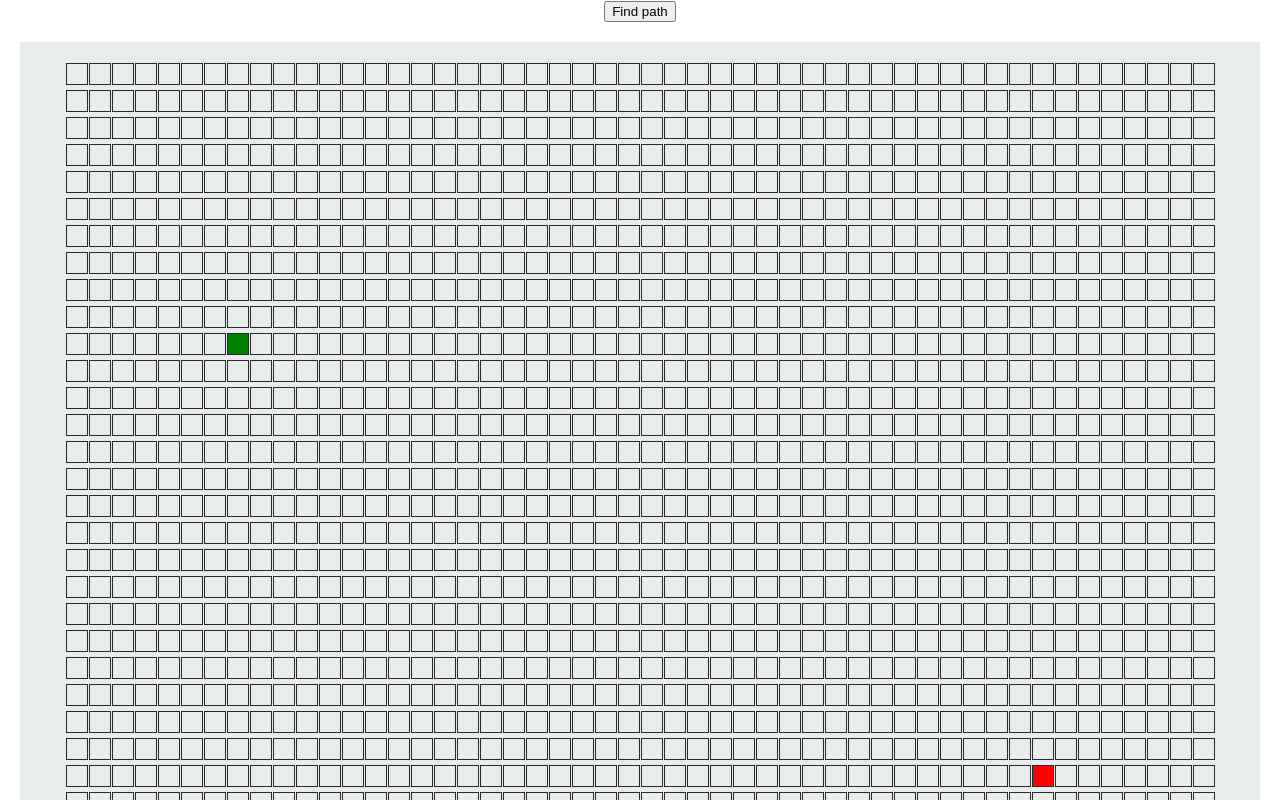
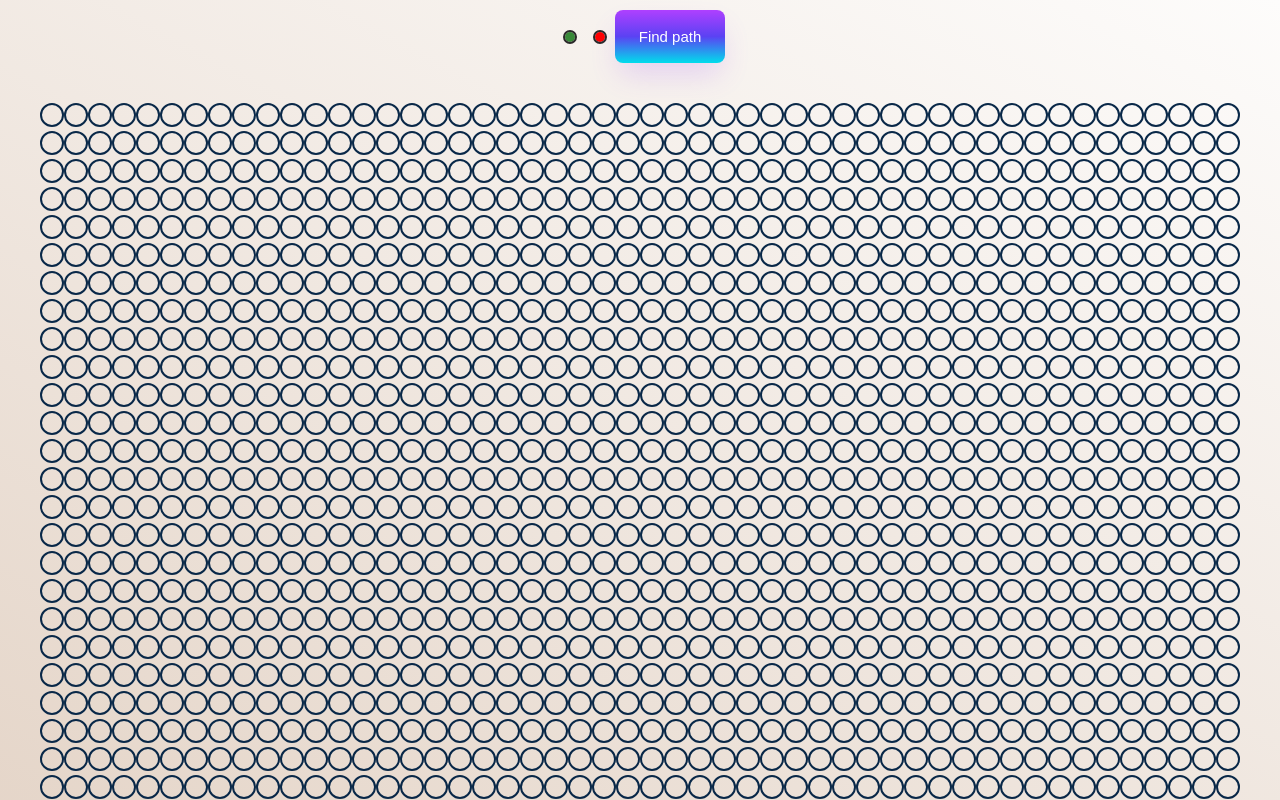
Before and after one commit to HarshaSiriki/pathfinder, a React (Create React App) app: page / in a window 1280 px wide. Shown: the top 800 px of the page. Built offline with nearby package versions, Linux system fonts and the light colour scheme.

Commit message:
implemented drag and drop for the start and finish nodes

```diff
--- a/package.json
+++ b/package.json
@@ -7,6 +7,9 @@
     "@testing-library/react": "^13.4.0",
     "@testing-library/user-event": "^13.5.0",
     "react": "^18.2.0",
+    "react-beautiful-dnd": "^13.1.1",
+    "react-dnd": "^16.0.1",
+    "react-dnd-html5-backend": "^16.0.1",
     "react-dom": "^18.2.0",
     "react-scripts": "5.0.1",
     "web-vitals": "^2.1.4"
--- a/src/Algorithms/dijkstra.js
+++ b/src/Algorithms/dijkstra.js
@@ -1,89 +1,69 @@
-export function dijkstra (grid,startNode, endNode){
+export function dijkstra(grid, startNode, endNode) {
   const visitedNodes = [];
   startNode.distance = 0;
   let unvisitedNodes = getAllNodes(grid);
 
+  while (!!unvisitedNodes.length) {
+    unvisitedNodes.sort((nodeA, nodeB) => nodeA.distance - nodeB.distance);
+    const closestNode = unvisitedNodes.shift();
 
-    while(!!unvisitedNodes.length){
-        //unvisitedNodes= sortNodesByDistance(unvisitedNodes);
-        unvisitedNodes.sort((nodeA,nodeB) => nodeA.distance - nodeB.distance);
-        const closestNode = unvisitedNodes.shift();
-        console.log("closestNode:",closestNode);
-        console.log("unvisitedNodes:",unvisitedNodes);
-        // console.log("startNode: ",startNode);
-        // console.log("endNode: ",endNode);
+    if (closestNode.type === "wall") continue;
 
-        if(closestNode.type === "wall") continue;
-
-        if(closestNode.distance === Infinity) return visitedNodes;
+    if (closestNode.distance === Infinity) return visitedNodes;
 
     closestNode.isVisited = true;
     visitedNodes.push(closestNode);
 
-        if(closestNode.type === "finish-node") return visitedNodes;
-        const unvisitedNeighbours = updateUnvisitedNeighbours(closestNode,grid);
-        console.log("unvisited neighbours:",unvisitedNeighbours);
-        try{
-            for(let i=0;i<unvisitedNeighbours.length;i++){
-                console.log(`node[${unvisitedNeighbours[i].row}][${unvisitedNeighbours[i].col}]`);
-                console.log(`unvisited nodes in loop: ${unvisitedNeighbours[i].row},${unvisitedNeighbours[i].col},${unvisitedNeighbours[i].distance}`);
-                unvisitedNodes[unvisitedNeighbours[i].row][unvisitedNeighbours[i].col] = unvisitedNeighbours[i];
-                console.log("unvisited nodes in loop: ",unvisitedNodes);
+    if (closestNode.type === "finish-node") return visitedNodes;
+    const unvisitedNeighbours = updateUnvisitedNeighbours(closestNode, grid);
+    console.log("unvisited neighbours:", unvisitedNeighbours);
+    try {
+      for (let i = 0; i < unvisitedNeighbours.length; i++) {
+        unvisitedNodes[unvisitedNeighbours[i].row][unvisitedNeighbours[i].col] =
+          unvisitedNeighbours[i];
       }
-        }catch(error){
+    } catch (error) {
       console.log(error);
     }
-        console.log("unvisited nodes:",unvisitedNodes);
-        console.log("visited nodes:",visitedNodes);
-
   }
   return visitedNodes;
 }
 
-function sortNodesByDistance(unvisitedNodes){
-    unvisitedNodes.sort((nodeA,nodeB) => nodeA.distance - nodeB.distance);
-    // for(let i =0; i<10;i++){
-    //     console.log(temp);
-    // }
-    return unvisitedNodes;
-}
-
-function updateUnvisitedNeighbours(node, grid){
-    const unvisitedNeighbours = getUnvisitedNeighbours(node,grid);
-    for (const neighbour of unvisitedNeighbours){
-        // console.log("before:",neighbour.distance);
-        neighbour.distance = node.distance+1;
+function updateUnvisitedNeighbours(node, grid) {
+  const unvisitedNeighbours = getUnvisitedNeighbours(node, grid);
+  for (const neighbour of unvisitedNeighbours) {
+    neighbour.distance = node.distance + 1;
     neighbour.previousNode = node;
-        // console.log("After:",neighbour.distance);
   }
   return unvisitedNeighbours;
 }
 
-function getUnvisitedNeighbours(node,grid){
+function getUnvisitedNeighbours(node, grid) {
   const neighbours = [];
-    const {col,row} = node;
-    if (row>0 && grid[row-1][col]) neighbours.push(grid[row-1][col]);
-    if (row<grid.length-1 && grid[row+1][col]) neighbours.push(grid[row+1][col]);
-    if (col>0 && grid[row][col-1]) neighbours.push(grid[row][col-1]);
-    if (col<grid[0].length-1 && grid[row][col+1]) neighbours.push(grid[row][col+1]);
-    return neighbours.filter(neighbour => !neighbour.isVisited);
+  const { col, row } = node;
+  if (row > 0 && grid[row - 1][col]) neighbours.push(grid[row - 1][col]);
+  if (row < grid.length - 1 && grid[row + 1][col])
+    neighbours.push(grid[row + 1][col]);
+  if (col > 0 && grid[row][col - 1]) neighbours.push(grid[row][col - 1]);
+  if (col < grid[0].length - 1 && grid[row][col + 1])
+    neighbours.push(grid[row][col + 1]);
+  return neighbours.filter((neighbour) => !neighbour.isVisited);
 }
 
-function getAllNodes(grid){
+function getAllNodes(grid) {
   const nodes = [];
-    for (const row of grid){
-        for(const node of row){
+  for (const row of grid) {
+    for (const node of row) {
       nodes.push(node);
     }
   }
-    console.log("nodes:",nodes);
   return nodes;
 }
 
-export function getNodesInShortestPath(finishNode){
+export function getNodesInShortestPath(finishNode) {
   const nodesInShortestPath = [];
   let currentNode = finishNode;
-    while(currentNode !== null){
+  while (currentNode !== null) {
     nodesInShortestPath.unshift(currentNode);
     currentNode = currentNode.previousNode;
   }
--- a/src/App.css
+++ b/src/App.css
@@ -1,38 +1,6 @@
 .App {
-  text-align: center;
-}
-
-.App-logo {
-  height: 40vmin;
-  pointer-events: none;
-}
-
-@media (prefers-reduced-motion: no-preference) {
-  .App-logo {
-    animation: App-logo-spin infinite 20s linear;
-  }
-}
-
-.App-header {
-  background-color: #282c34;
-  min-height: 100vh;
   display: flex;
   flex-direction: column;
+  justify-content: center;
   align-items: center;
-  justify-content: center;
-  font-size: calc(10px + 2vmin);
-  color: white;
 }
-
-.App-link {
-  color: #61dafb;
-}
-
-@keyframes App-logo-spin {
-  from {
-    transform: rotate(0deg);
-  }
-  to {
-    transform: rotate(360deg);
-  }
-}
--- a/src/App.js
+++ b/src/App.js
@@ -1,16 +1,16 @@
-
-import './App.css';
-import PathFindingVisualizer from './PathFinderVisualizer/PathFindingVisualizer';
-import { Grid, GridContextProvider } from './MyContext';
+import "./App.css";
+import PathFindingVisualizer from "./PathFinderVisualizer/PathFindingVisualizer";
+import { GridContextProvider } from "./MyContext";
+import { DndProvider } from "react-dnd";
+import { HTML5Backend } from "react-dnd-html5-backend";
 
 function App() {
   return (
-    <div className="App">
+    <DndProvider backend={HTML5Backend} className="App">
       <GridContextProvider>
-        <PathFindingVisualizer ></PathFindingVisualizer>
+        <PathFindingVisualizer></PathFindingVisualizer>
       </GridContextProvider>
-
-    </div>
+    </DndProvider>
   );
 }
 
--- a/src/MyContext.jsx
+++ b/src/MyContext.jsx
@@ -2,10 +2,10 @@ import { createContext, useState } from "react";
 import React from "react";
 
 export const Grid = createContext(null);
-const STARTNODE_Row = 10;
-const STARTNODE_Col = 7;
-const FINISHNODE_Row = 26;
-const FINISHNODE_Col = 42;
+const STARTNODE_Row = null;
+const STARTNODE_Col = null;
+const FINISHNODE_Row = null;
+const FINISHNODE_Col = null;
 
 
 
@@ -39,9 +39,8 @@ const createNode = (col,row) => {
 
 export const GridContextProvider = (props) => {
     const [grid, setGrid] = useState(getDefaultGrid());
-    const [startNode, setStartNode] = useState(grid[STARTNODE_Row][STARTNODE_Col]);
-    const [finishNode, setFinishNode] = useState(grid[FINISHNODE_Row][FINISHNODE_Col]);
+    const [startNode, setStartNode] = useState({ row: STARTNODE_Row, col: STARTNODE_Col });
+    const [finishNode, setFinishNode] = useState({ row: FINISHNODE_Row, col: FINISHNODE_Col });
     const contextValue = {grid,setGrid, startNode,setStartNode,finishNode,setFinishNode}
-    console.log(contextValue);
     return(<Grid.Provider value={contextValue}>{props.children}</Grid.Provider>)
 }
--- a/src/PathFinderVisualizer/Node/Node.css
+++ b/src/PathFinderVisualizer/Node/Node.css
@@ -1,36 +1,71 @@
 .node{
     width: 20px;
     height: 20px;
-    outline: 1px solid rgb(42, 41, 41);
+    outline: 2px solid rgb(9, 40, 72);
     display: inline-block;
-    margin: 1.5px;
+    margin: 2px;
+    border-radius: 20px;
 }
 
 .start-node{
-    background-color: green;
+    background-color: rgb(56, 137, 56) !important;
     width: 20px;
     height: 20px;
-    outline: 1px solid rgb(42, 41, 41);
+    outline: 2px solid rgb(42, 41, 41);
     display: inline-block;
-    margin: 1.5px;
+    margin: 2px;
+    border-radius: 20px;
 }
-
 .finish-node{
-    background-color: red;
+    background-color: red !important;
     width: 20px;
     height: 20px;
-    outline: 1px solid rgb(42, 41, 41);
+    outline: 2px solid rgb(42, 41, 41);
     display: inline-block;
-    margin: 1.5px;
+    margin: 2px;
+    border-radius: 20px;
 }
 
 .wall{
     width: 20px;
     height: 20px;
-    outline: 1px solid rgb(42, 41, 41);
+    outline: 2px solid rgb(42, 41, 41);
     display: inline-block;
-    margin: 1.5px;
+    margin: 2px;
     background-color: rgb(12, 53, 71);
+    border-radius: 2px;
+}
+
+
+button {
+  justify-content: center;
+  align-items: center;
+  background-image: linear-gradient(180deg,#AF40FF, #5B42F3 50%,#00DDEB);
+  border: 0;
+  border-radius: 8px;
+  box-shadow: rgba(151, 65, 252, 0.2) 0 15px 30px -5px;
+  box-sizing: border-box;
+  color: #FFFFFF;
+  font-family: Phantomsans, sans-serif;
+  line-height: 1em;
+  max-width: 100%;
+  padding: 19px 24px;
+  text-decoration: none;
+  touch-action: manipulation;
+  white-space: nowrap;
+  cursor: pointer;
+}
+
+button:active,
+button:hover {
+  outline: 0;
+}
+
+@media (min-width: 768px) {
+  button {
+    font-size: 15px;
+    min-width: 20px;
+  }
 }
 
 
@@ -48,22 +83,22 @@
   @keyframes visitedAnimation {
     0% {
       transform: scale(0.3);
-      background-color: rgba(0, 0, 66, 0.75);
+      background-color: rgba(66, 0, 0, 0.75);
       border-radius: 100%;
     }
 
     50% {
-      background-color: rgba(17, 104, 217, 0.75);
+      background-color: rgba(217, 17, 17, 0.75);
     }
 
     75% {
       transform: scale(1.2);
-      background-color: rgba(0, 217, 159, 0.75);
+      background-color: rgba(217, 170, 0, 0.75);
     }
 
     100% {
       transform: scale(1);
-      background-color: rgba(0, 190, 218, 0.75);
+      background-color: rgba(218, 174, 0, 0.75);
     }
   }
 
@@ -81,16 +116,16 @@
   @keyframes shortestPath {
     0% {
       transform: scale(0.6);
-      background-color: rgb(255, 254, 106);
+      background-color: rgb(33, 4, 101);
     }
 
     50% {
       transform: scale(1.2);
-      background-color: rgb(255, 254, 106);
+      background-color: rgb(90, 66, 146);
     }
 
     100% {
       transform: scale(1);
-      background-color: rgb(255, 254, 106);
+      background-color: #65beca;
     }
   }
--- a/src/PathFinderVisualizer/Node/Node.jsx
+++ b/src/PathFinderVisualizer/Node/Node.jsx
@@ -1,37 +1,81 @@
-import React,{ Component, useContext } from "react";
-import './Node.css';
+import React, { useContext, useState, useRef } from "react";
+import "./Node.css";
 import { Grid } from "../../MyContext";
+import { useDrag, useDrop } from "react-dnd";
+
+export default function Node(props) {
+    const { col, type, onMouseDown, onMouseEnter, onMouseUp, row } = props;
+
+    const {grid,setGrid,startNode, setStartNode, finishNode, setFinishNode} = useContext(Grid);
+
+    const [{ isDragging }, drag] = useDrag((type) => ({
+        type: "nodeDiv",
+        item: { type: 'start-node' },
+        collect: (monitor) => ({
+          isDragging: !!monitor.isDragging(),
+        }),
+      }));
+
+    const [{ isOver, canDrop }, drop] = useDrop(() => ({
+        accept: "nodeDiv",
+        drop: (item) => {
+            addStartNode(item.type, row,col);
+        },
+        collect: (monitor) => ({
+        isOver: monitor.isOver(),
+        canDrop: monitor.canDrop(),
+        }),
+    }));
+
+    const addStartNode = (type, newRow, newCol) => {
+        console.log(type, newRow, newCol);
+        const newGrid = [...grid];
+        if(type === 'start-node'){
+            const oldRow = startNode.row;
+            const oldCol = startNode.col;
+            if(oldRow && oldCol ){
+                const node = grid[oldRow][oldCol];
+                if(node.type === type){
+                    const oldStartNode = { ...node, type: "node", className: "node" };
+                    newGrid[oldRow][oldCol] = oldStartNode;
+                }
+            }
+            startNode.row = newRow;
+            startNode.col = newCol;
+        }
+        else if (type === 'finish-node'){
+            const oldRow = finishNode.row;
+            const oldCol = finishNode.col;
+            if(oldRow && oldCol ){
+                const node = grid[oldRow][oldCol];
+                if(node.type === type){
+                    const oldStartNode = { ...node, type: "node", className: "node" };
+                    newGrid[oldRow][oldCol] = oldStartNode;
+                }
+            }
+            finishNode.row = newRow;
+            finishNode.col = newCol;
+        }
+
+        console.log("before setting",startNode, finishNode);
+
+        const newNode = grid[newRow][newCol];
+        const newStartNode = { ...newNode, type: type, className: type };
+        newGrid[newRow][newCol] = newStartNode;
+        setGrid(newGrid);
+        console.log("after setting",startNode,finishNode);
+      };
 
 
-export default class Node extends Component{
-
-
-    render(){
-
-        const {col,
-            type,
-            onMouseDown,
-            onMouseEnter,
-            onMouseUp,
-            row,} = this.props;
-
-        // const {col} = this.props.col;
-        // const {row} = this.props.row;
-        // const {type} = this.props.type;
-        // const {mouseClick} = this.props.mouseClick;
-
-
-        return(
-            <div
+    return (
+        <div
+            ref={drop}
             id={`node-${row}-${col}`}
-            type = {type}
+            type={type}
             className={type}
-            // onClick={() => mouseClick(row,col)}
-            onMouseDown={()=>onMouseDown(row,col)}
-            onMouseEnter={()=>onMouseEnter(row,col)}
-            onMouseUp={()=>onMouseUp()}
-            ></div>
-        );
-    }
-
+            onMouseDown={() => onMouseDown(row, col)}
+            onMouseEnter={() => onMouseEnter(row, col)}
+            onMouseUp={() => onMouseUp()}
+        ></div>
+    );
 }
--- a/src/PathFinderVisualizer/PathFindingVisualizer.css
+++ b/src/PathFinderVisualizer/PathFindingVisualizer.css
@@ -2,5 +2,44 @@
     position: relative;
     margin: 20px;
     padding: 20px;
-    background-color: rgb(232, 236, 236);
+    width: 1200px;
+    justify-content: center;
+    align-items: center;
 }
+
+.displayContainer{
+    background-image: linear-gradient(208deg, #FDFCFB ,#E2D1C3);
+    display: flex;
+    flex-direction: column;
+    justify-content: center;
+    align-items: center;
+}
+#drop{
+    display: contents;
+}
+#startDiv{
+    background-color: rgb(56, 137, 56) !important;
+    width: 10px;
+    height: 10px;
+    outline: 2px solid rgb(42, 41, 41);
+    display: inline-block;
+    margin: 10px;
+    border-radius: 20px;
+}
+#finishDiv{
+    background-color: red !important;
+    width: 10px;
+    height: 10px;
+    outline: 2px solid rgb(42, 41, 41);
+    display: inline-block;
+    margin: 10px;
+    border-radius: 20px;
+}
+
+.topBar{
+    display: flex;
+    flex-direction: row;
+    justify-content: center;
+    align-items: center;
+    margin-top: 10px;
+}
--- a/src/PathFinderVisualizer/PathFindingVisualizer.jsx
+++ b/src/PathFinderVisualizer/PathFindingVisualizer.jsx
@@ -1,53 +1,53 @@
-import React,{ Component, useContext, useState } from "react";
+import React,{ useContext, useState } from "react";
 import './PathFindingVisualizer.css';
 import Node from "./Node/Node";
 import {Grid} from "../MyContext";
 import { dijkstra, getNodesInShortestPath } from "../Algorithms/dijkstra";
+import { DndProvider } from "react-dnd";
+import { HTML5Backend } from "react-dnd-html5-backend";
+//import DragDrop from "./DragDrop";
+import {useDrag,useDrop } from "react-dnd";
 
-const STARTNODE_Row = 10;
-const STARTNODE_Col = 7;
-const FINISHNODE_Row = 26;
-const FINISHNODE_Col = 42;
 
 
 
 export default function PathFindingVisualizer() {
 
-    const { grid, setGrid } = useContext(Grid);
-    const [mouseIsPressed, setMouseIsPressed] = useState(false);
-    console.log(Array.isArray(grid));
-    console.log(typeof(grid));
+    const { grid, setGrid, startNode,setStartNode,finishNode,setFinishNode } = useContext(Grid);
+    const [mouseIsPressed, setMouseIsPressed ] = useState(false);
+    const STARTNODE_Row = startNode.row;
+    const STARTNODE_Col = startNode.col;
+    const FINISHNODE_Row = finishNode.row;
+    const FINISHNODE_Col = finishNode.col;
 
     function handleMouseEnter(row, col){
-        if(!mouseIsPressed) return;
+        if(mouseIsPressed){
             getNewGridWithWallToggled(grid,row,col);
-        //setGrid({newGrid});
+            console.log("Mouse Enter:",mouseIsPressed);
+        }
     }
 
     function handleMouseUp(){
+        console.log("Mouse Up before:",mouseIsPressed);
         setMouseIsPressed(false);
+        console.log("Mouse Up:",mouseIsPressed);
     }
 
-    // function mouseClick(row, col){
-    //     const newGrid = getNewGridWithWallToggled(grid,row,col);
-    //     console.log("grid:",grid);
-    // }
-
     function handleMouseDown (row, col){
-        console.log("before calling toggle func -> grid,row,col ->",grid,row,col);
-        const newGrid = getNewGridWithWallToggled(grid,row,col);
-        console.log("after calling toggle func -> newGrid,row,col ->",newGrid,row,col);
-        //setGrid({newGrid});
-        console.log("after setting grid using setGrid -> grid,row,col ->",grid,row,col);
+        if((row !== startNode.row && col !== startNode.col) && (row !== finishNode.row && col !== finishNode.col)){
+            if(!mouseIsPressed){
+                getNewGridWithWallToggled(grid,row,col);
+                console.log("Mouse Down if loop:",mouseIsPressed);
                 setMouseIsPressed(true);
-        console.log("after setting mouseIsPressed: ",mouseIsPressed);
-
+                console.log("Mouse Down set in loop:",mouseIsPressed);
+            }
+        }
+        console.log("Mouse Down:",mouseIsPressed);
     }
 
     const getNewGridWithWallToggled = (grid,row,col) => {
-        console.log("in toggle -> grid,row,col ->",grid,row,col);
-        //const newGrid = grid.slice();
         const node = grid[row][col];
+        if(grid[row][col].type !== 'start-node' && grid[row][col].type !=='finish-node'){
             const newNode = {
                 ...node, type: node.type === "node"
                 ? "wall"
@@ -55,20 +55,19 @@ export default function PathFindingVisualizer() {
                 ? "node"
                 : node.type
             };
-        //grid[row][col] = newNode;
+
             const newGrid = [...grid];
             newGrid[row][col] = newNode;
-        console.log("toggle method before return:",Array.isArray(grid));
             setGrid(newGrid);
+        }
+
         return ;
     };
 
     function visualizeDijkstra(){
         const startNode = grid[STARTNODE_Row][STARTNODE_Col];
         const finishNode = grid[FINISHNODE_Row][FINISHNODE_Col];
-        console.log("grid from path:",grid);
         const visitedNodes = dijkstra(grid,startNode,finishNode);
-        console.log('visited nodes:',visitedNodes);
         const nodesInShortestPath = getNodesInShortestPath(finishNode);
         animateDijkstra(visitedNodes,nodesInShortestPath);
 
@@ -84,7 +83,6 @@ export default function PathFindingVisualizer() {
             }
             setTimeout(()=>{
                 const node = visitedNodes[i];
-                // document.getElementById(`node-${node.row}-${node.col}`).className = `${node.type} node-visited`;
                 const element = document.getElementById(`node-${node.row}-${node.col}`);
                 if (element) {
                     element.className = `${node.type} node-visited`;
@@ -97,7 +95,6 @@ export default function PathFindingVisualizer() {
         for (let i=0; i<nodesInShortestPath.length; i++){
             setTimeout(()=>{
                 const node = nodesInShortestPath[i];
-                // document.getElementById(`node-${node.row}-${node.col}`).className = `${node.type} node-visited`;
                 const element = document.getElementById(`node-${node.row}-${node.col}`);
                 if (element) {
                     element.className = `${node.type} node-shortest-path`;
@@ -105,13 +102,45 @@ export default function PathFindingVisualizer() {
             }, 50*i);
         }
     }
+    const [{ isStartDragging }, startDrag] = useDrag((type) => ({
+        type: "nodeDiv",
+        item: { type: 'start-node' },
+        collect: (monitor) => ({
+          isDragging: !!monitor.isDragging(),
+        }),
+      }));
+
+      const [{ isFinishDragging }, finishDrag] = useDrag((type) => ({
+        type: "nodeDiv",
+        item: { type: 'finish-node' },
+        collect: (monitor) => ({
+          isDragging: !!monitor.isDragging(),
+        }),
+      }));
 
     return(
-        <div>
+        <div className="displayContainer">
+            <div className="topBar">
+                <div
+                ref={startDrag}
+                id="startDiv"
+                type="start-node"
+                style={{opacity:  isStartDragging ? 0.5 : 1,
+                cursor: "grab", }}
+                >
+                </div>
+                <div
+                ref={finishDrag}
+                id="finishDiv"
+                type="finish-node"
+                style={{opacity:  isFinishDragging ? 0.5 : 1,
+                cursor: "grab", }}
+                ></div>
                 <button onClick={() => visualizeDijkstra()}>
                     Find path
                 </button>
-            <div className="grid">
+            </div>
+            <div className="grid" >
             {grid.map((row,rowIdx)=>{
                 return(
                     <div key={rowIdx}>
@@ -123,9 +152,7 @@ export default function PathFindingVisualizer() {
                                 row={row}
                                 col={col}
                                 type={type}
-                                // isWall = {node.isWall}
                                 mouseIsPressed={mouseIsPressed}
-                                //mouseClick={(row,col)=>mouseClick(row,col)}
                                 onMouseDown={(row,col)=>handleMouseDown(row,col)}
                                 onMouseEnter={(row, col) =>handleMouseEnter(row, col)}
                                 onMouseUp={() => handleMouseUp()}
```
Also changed, not shown: 1 other file (tests, documents, lock files or other folders). Lines whose indentation alone changed are shown as unchanged.
